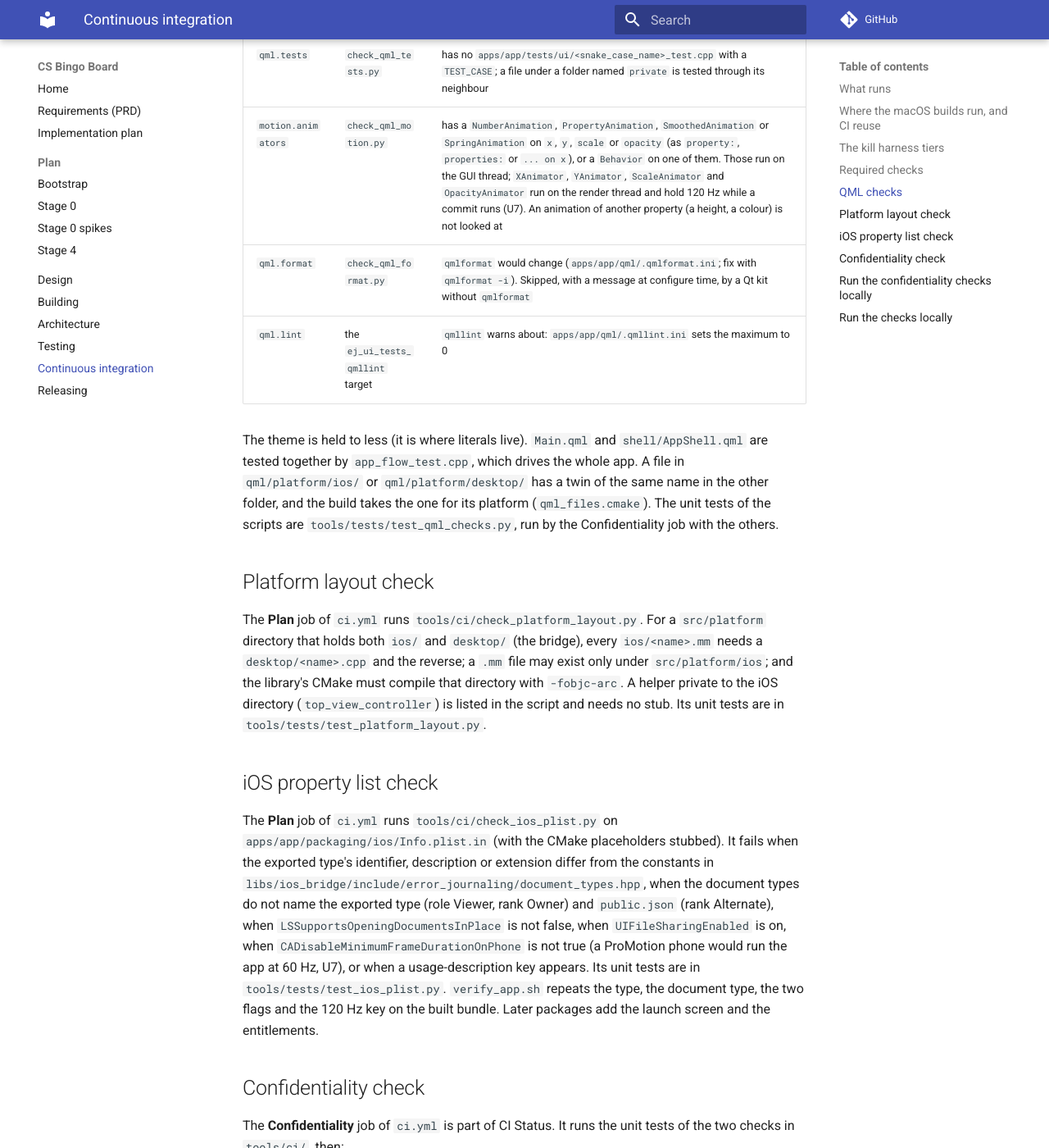
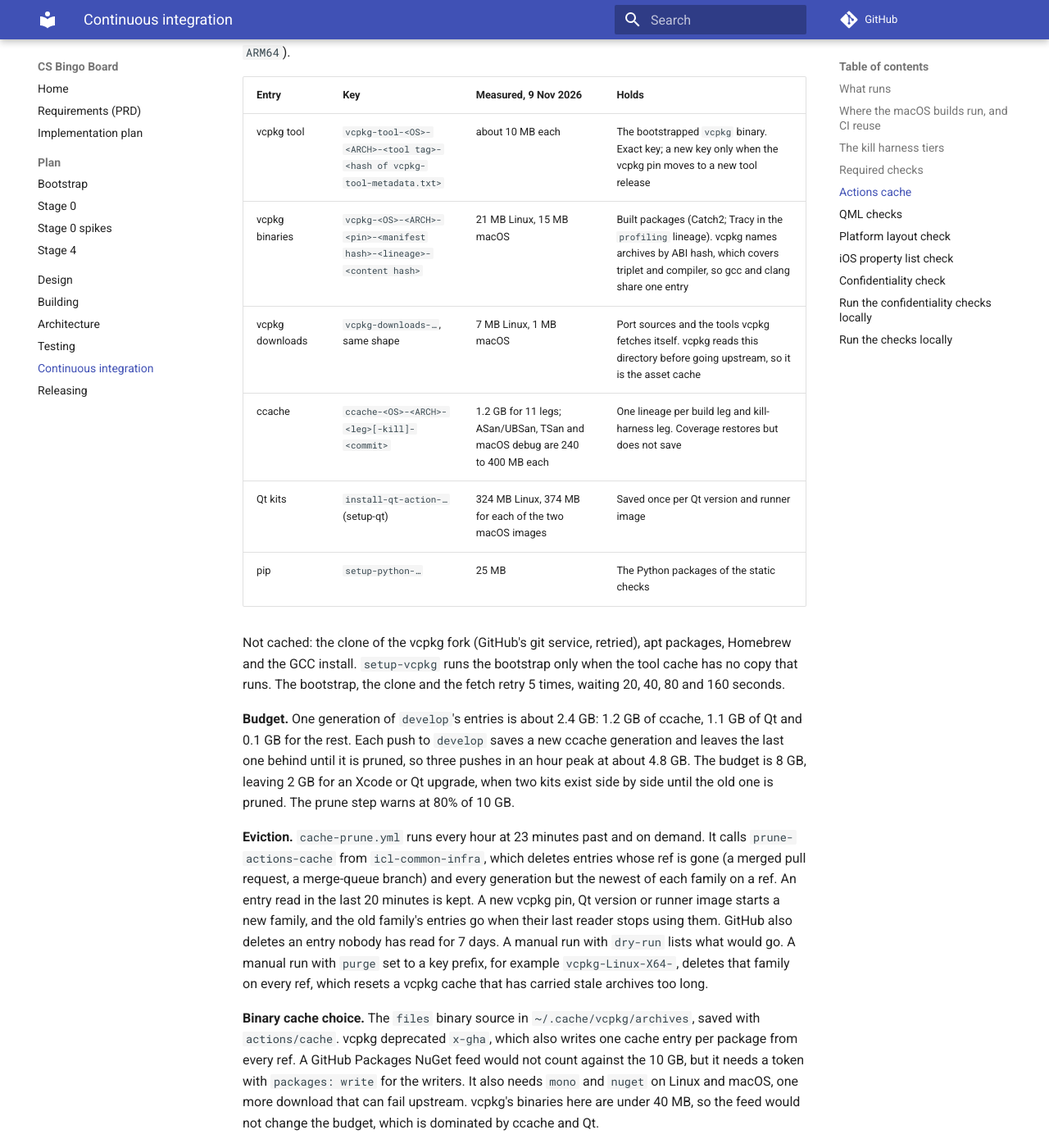
Before and after one commit to iainchesworthlabs/icl-error-journaling, an MkDocs documentation site: the page built from docs/ci.md, in a window 1280 px wide and 1400 px high, scrolled down 4554 px. Shown: the whole window at 82% size. Built offline with MkDocs 1.6.1 and Material for MkDocs 9.7.7, drawn with Linux system fonts in a browser that asks for light colours; comment, search, counter and statistics services are not loaded; some of the changed text lies outside the part shown.

Commit message:
Cache the vcpkg tool, write caches from develop only, prune hourly
On 9 November 2026 most merge-queue entries failed in Set up vcpkg:
bootstrap-vcpkg's download of the vcpkg-tool binary returned HTTP 504,
and nothing cached that download. The Actions cache also held 11.2 GB,
over its 10 GB quota. 7 GB of that was ccache saved from merge-queue
and pull-request refs, which nothing else can read.

The workflows now pin the icl-common-infra commit whose setup-vcpkg
caches the tool binary and retries the bootstrap, clone and fetch with
backoff. Its cache-write policy lets only develop's push, scheduled and
manual runs save the vcpkg and ccache entries. The kill harness's own
ccache save honours CCACHE_SAVE. The new cache-prune.yml runs the
shared prune action every hour, so gone refs and superseded
generations stop holding quota.

docs/ci.md records the cache layout, keys, measured sizes, the 8 GB
budget and how entries are evicted.

Signed-off-by: Iain Chesworth <iain.chesworth@gmail.com>

```diff
--- a/docs/ci.md
+++ b/docs/ci.md
@@ -14,6 +14,7 @@ commit SHA. Dependabot proposes the SHA bump; the pull request also needs
 | Push to `develop` | Everything: the groups above, the macOS desktop builds (debug and release, with the tests), Xcode 27 as a leg that cannot fail the run, and the kill harness. Then Report red and Mark green |
 | Change to what the iOS build reads, or a manual run | iOS compile check for a device (`ios-build.yml`, not required). A pull request runs it only for Apple paths; the push to `develop` runs it for any change to `libs/`, `apps/` or the build files |
 | Nightly | CodeQL; the kill harness at 1,000 random kills (`kill-nightly.yml`); the weekly CI metrics (`ci-metrics.yml`, Mondays 06:00 UTC) |
+| Hourly | The Actions cache prune (`cache-prune.yml`, below) |
 | Manual run of the Stage 2 exit gate | The kill harness at 10,000 random kills on Linux and macOS (`kill-gate.yml`) |
 | Tag `v*` | Release: the source archive, and the signed iOS build for TestFlight |
 
@@ -107,6 +108,53 @@ There is no Windows leg and no desktop package: Windows, Android and desktop pac
 branch with `gh workflow run ci.yml --ref <branch>`, and the iOS build with `gh workflow run ios-build.yml --ref <branch>`.
 Nothing in CI runs on a device or in the simulator: the bundle is built and inspected, not started.
 
+## Actions cache
+
+The repository's Actions cache holds 10 GB. Past that, GitHub evicts the least recently used entries. On
+9 November 2026 the cache held 11.2 GB. Of that, 7 GB was ccache saved from merge-queue and pull-request refs, and the
+oldest entry was two days old. The same morning, `bootstrap-vcpkg` failed with HTTP 504 in most queue entries. It
+downloads the vcpkg tool from GitHub's releases, and nothing cached that download.
+
+**Who writes.** Only a push to `develop`, a scheduled run and a manual run on `develop` save caches. Pull requests,
+merge-queue entries and tags restore `develop`'s entries and save nothing. This is the `cache-write: auto` default of
+`setup-vcpkg` and `setup-ccache` in `icl-common-infra`. `build.yml` and `kill-harness.yml` save the ccache only when
+`CCACHE_SAVE` is `true`, and `save-vcpkg-cache` checks `VCPKG_CACHE_WRITE`. Every ref can read `develop`'s entries.
+A merge-queue ref's entries can never be read again, and a pull request's are read only by that pull request.
+
+**What is cached, and the keys.** Each entry is keyed by OS and architecture (`Linux-X64`, `macOS-ARM64`).
+
+| Entry | Key | Measured, 9 Nov 2026 | Holds |
+|---|---|---|---|
+| vcpkg tool | `vcpkg-tool-<OS>-<ARCH>-<tool tag>-<hash of vcpkg-tool-metadata.txt>` | about 10 MB each | The bootstrapped `vcpkg` binary. Exact key; a new key only when the vcpkg pin moves to a new tool release |
+| vcpkg binaries | `vcpkg-<OS>-<ARCH>-<pin>-<manifest hash>-<lineage>-<content hash>` | 21 MB Linux, 15 MB macOS | Built packages (Catch2; Tracy in the `profiling` lineage). vcpkg names archives by ABI hash, which covers triplet and compiler, so gcc and clang share one entry |
+| vcpkg downloads | `vcpkg-downloads-…`, same shape | 7 MB Linux, 1 MB macOS | Port sources and the tools vcpkg fetches itself. vcpkg reads this directory before going upstream, so it is the asset cache |
+| ccache | `ccache-<OS>-<ARCH>-<leg>[-kill]-<commit>` | 1.2 GB for 11 legs; ASan/UBSan, TSan and macOS debug are 240 to 400 MB each | One lineage per build leg and kill-harness leg. Coverage restores but does not save |
+| Qt kits | `install-qt-action-…` (setup-qt) | 324 MB Linux, 374 MB for each of the two macOS images | Saved once per Qt version and runner image |
+| pip | `setup-python-…` | 25 MB | The Python packages of the static checks |
+
+Not cached: the clone of the vcpkg fork (GitHub's git service, retried), apt packages, Homebrew and the GCC install.
+`setup-vcpkg` runs the bootstrap only when the tool cache has no copy that runs. The bootstrap, the clone and the fetch
+retry 5 times, waiting 20, 40, 80 and 160 seconds.
+
+**Budget.** One generation of `develop`'s entries is about 2.4 GB: 1.2 GB of ccache, 1.1 GB of Qt and 0.1 GB for the
+rest. Each push to `develop` saves a new ccache generation and leaves the last one behind until it is pruned, so three
+pushes in an hour peak at about 4.8 GB. The budget is 8 GB, leaving 2 GB for an Xcode or Qt upgrade, when two kits
+exist side by side until the old one is pruned. The prune step warns at 80% of 10 GB.
+
+**Eviction.** `cache-prune.yml` runs every hour at 23 minutes past and on demand. It calls `prune-actions-cache` from
+`icl-common-infra`, which deletes entries whose ref is gone (a merged pull request, a merge-queue branch) and every
+generation but the newest of each family on a ref. An entry read in the last 20 minutes is kept. A new vcpkg pin, Qt
+version or runner image starts a new family, and the old family's entries go when their last reader stops using them.
+GitHub also deletes an entry nobody has read for 7 days. A manual run with `dry-run` lists what would go. A manual run
+with `purge` set to a key prefix, for example `vcpkg-Linux-X64-`, deletes that family on every ref, which resets a
+vcpkg cache that has carried stale archives too long.
+
+**Binary cache choice.** The `files` binary source in `~/.cache/vcpkg/archives`, saved with `actions/cache`. vcpkg
+deprecated `x-gha`, which also writes one cache entry per package from every ref. A GitHub Packages NuGet feed would
+not count against the 10 GB, but it needs a token with `packages: write` for the writers. It also needs `mono` and
+`nuget` on Linux and macOS, one more download that can fail upstream. vcpkg's binaries here are under 40 MB, so the
+feed would not change the budget, which is dominated by ccache and Qt.
+
 ## QML checks
 
 `tools/ci/check_qml_*.py` keep the QML honest (`docs/plan/stage-4.md`, package 4.1). They read the text of `apps/app/qml/`
```
Also changed, not shown: 12 other files.
